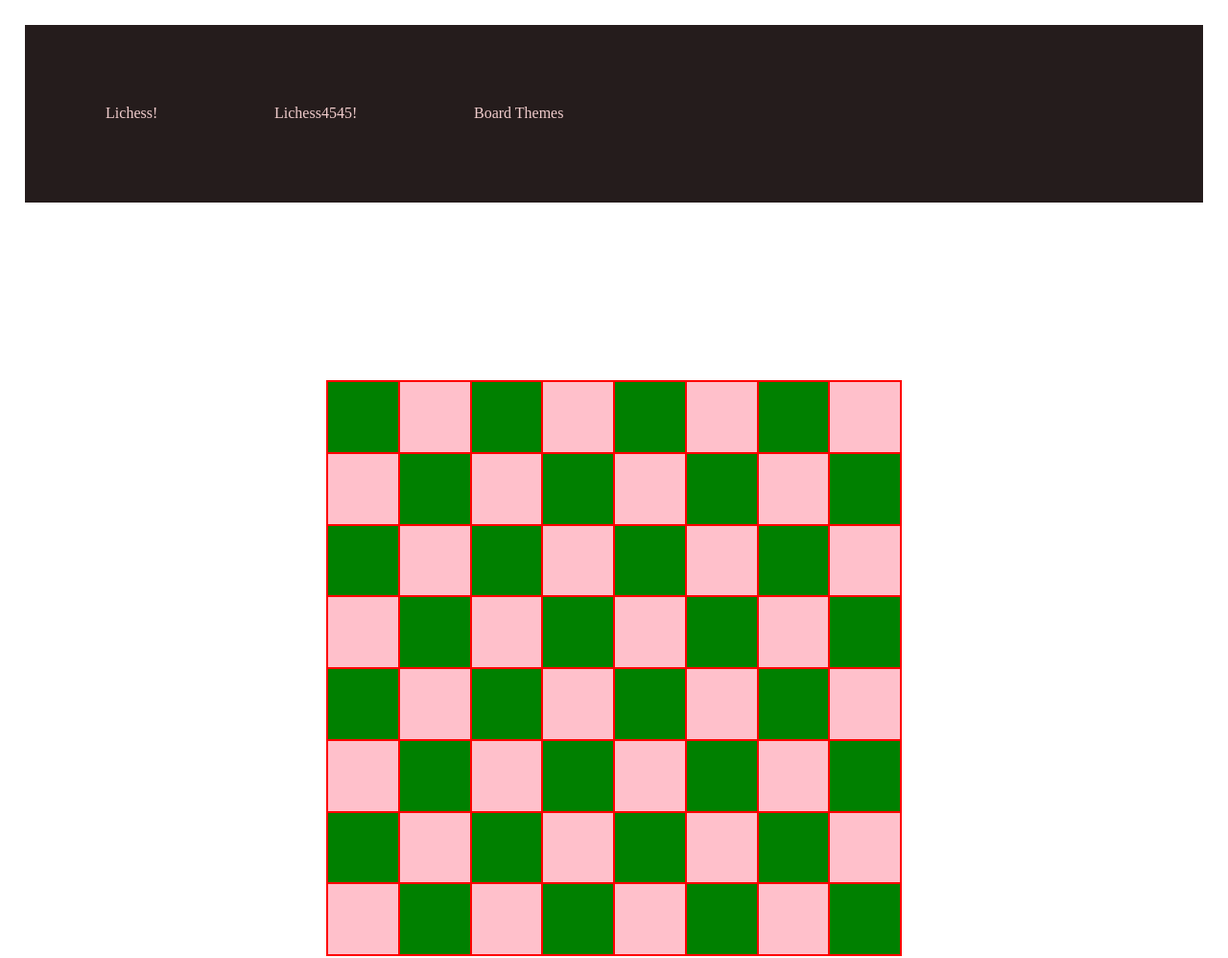
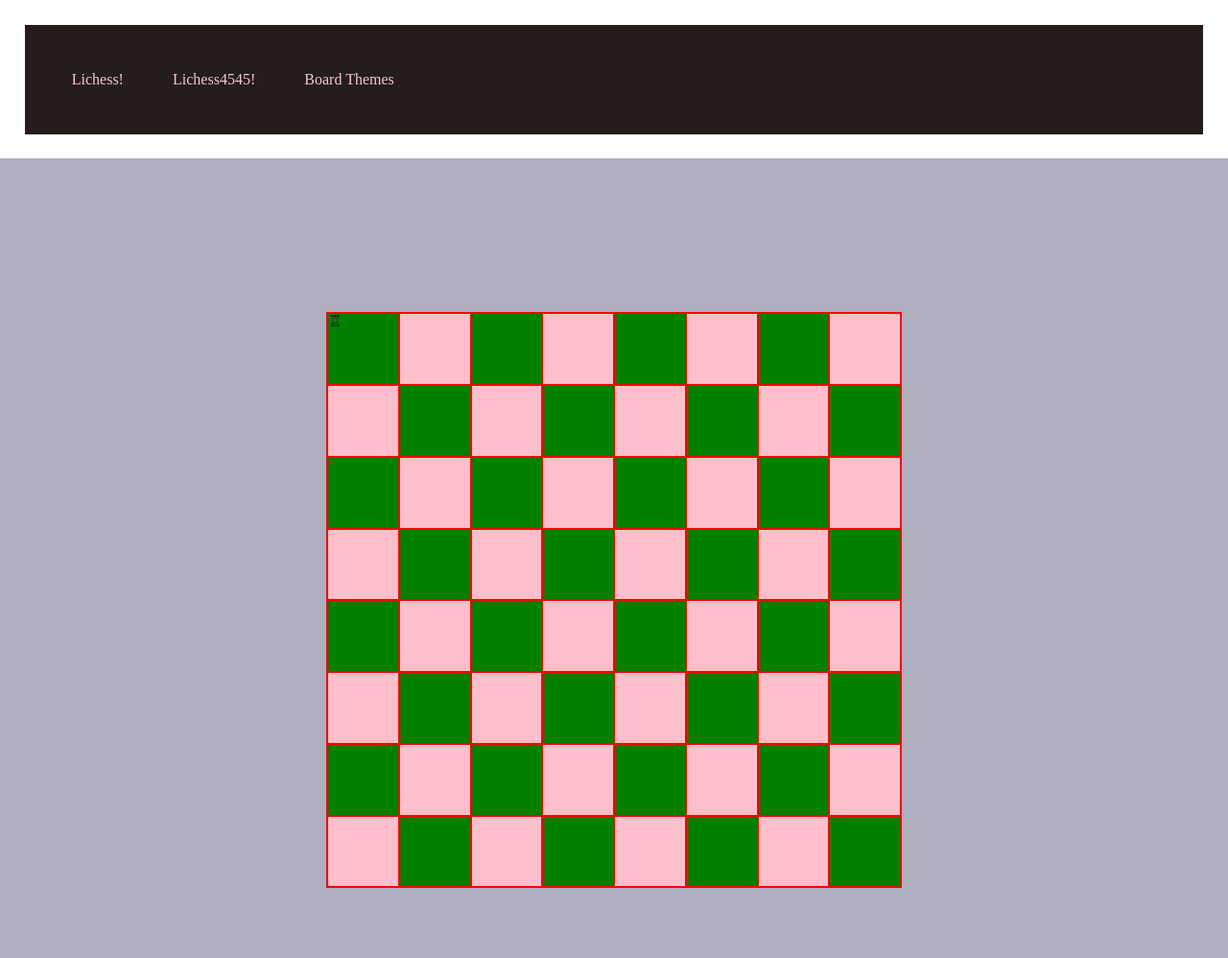
Before and after one commit to adamhinton/chessplayer, a plain HTML site: page src/index.html in a window 1280 px wide. Shown: the top 998 px of the page at 96% size. Drawn offline with Linux system fonts and the light colour scheme.

Commit message:
figured out how to get static pieces on the board, but they're tiny

```diff
--- a/src/index.css
+++ b/src/index.css
@@ -57,7 +57,7 @@ header{
 }
 
 header a{
-    margin: 5%;
+    margin: 2%;
     text-decoration: none;
     color: rgb(240, 204, 204);
 }
@@ -92,6 +92,7 @@ header a{
     display: flex;
     justify-content: center;
     align-items: center;
+    background-color: rgb(175, 175, 192);
 }
 
 *{
--- a/src/index.html
+++ b/src/index.html
@@ -23,7 +23,7 @@
     </header>
 <div class="content">
     <section class="board">
-        <div class="square even-row"></div>
+        <div class="square even-row">&#9814</div>
         <div class="square even-row"></div>
         <div class="square even-row"></div>
         <div class="square even-row"></div>
```
Also changed, not shown: 1 other file.
